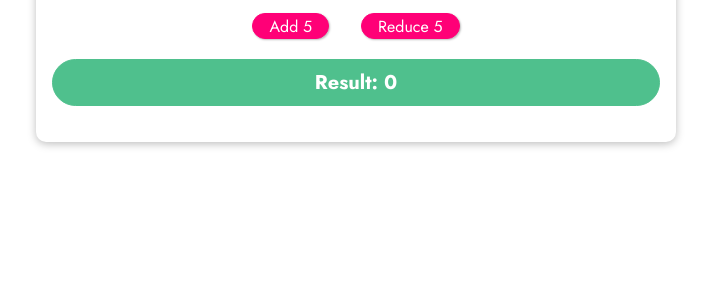
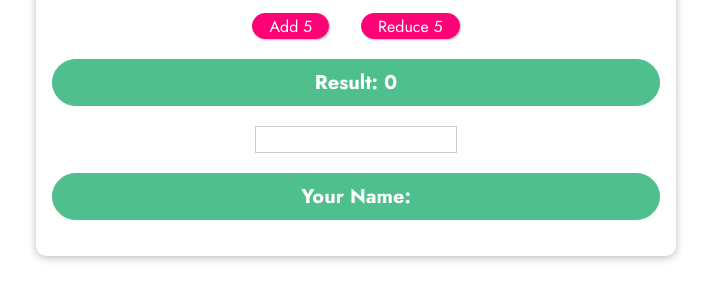
Before and after one commit to TinaLacatis/basics-02-events-starting-code, a plain HTML site: page index.html in a window 1280 px wide. Shown: the part 286-586 px from the top of the page, without its empty margins (284-995 px from the left). Drawn offline with nearby package versions, Linux system fonts and the light colour scheme.

Commit message:
read the value of the input with the event.target.value

```diff
--- a/app.js
+++ b/app.js
@@ -2,9 +2,13 @@ const app = Vue.createApp({
   data() {
     return {
       counter: 0,
+      name: "",
     };
   },
   methods: {
+    setName(event) {
+      this.name = event.target.value;
+    },
     addBtn(num) {
       this.counter = this.counter + num;
     },
--- a/index.html
+++ b/index.html
@@ -21,6 +21,8 @@
       <button v-on:click="addBtn(5)">Add 5</button>
       <button v-on:click="reduceBtn(5)">Reduce 5</button>
       <p>Result: {{ counter }}</p>
+      <input type="text" v-on:input="setName" />
+      <p>Your Name: {{name}}</p>
     </section>
   </body>
 </html>
```
